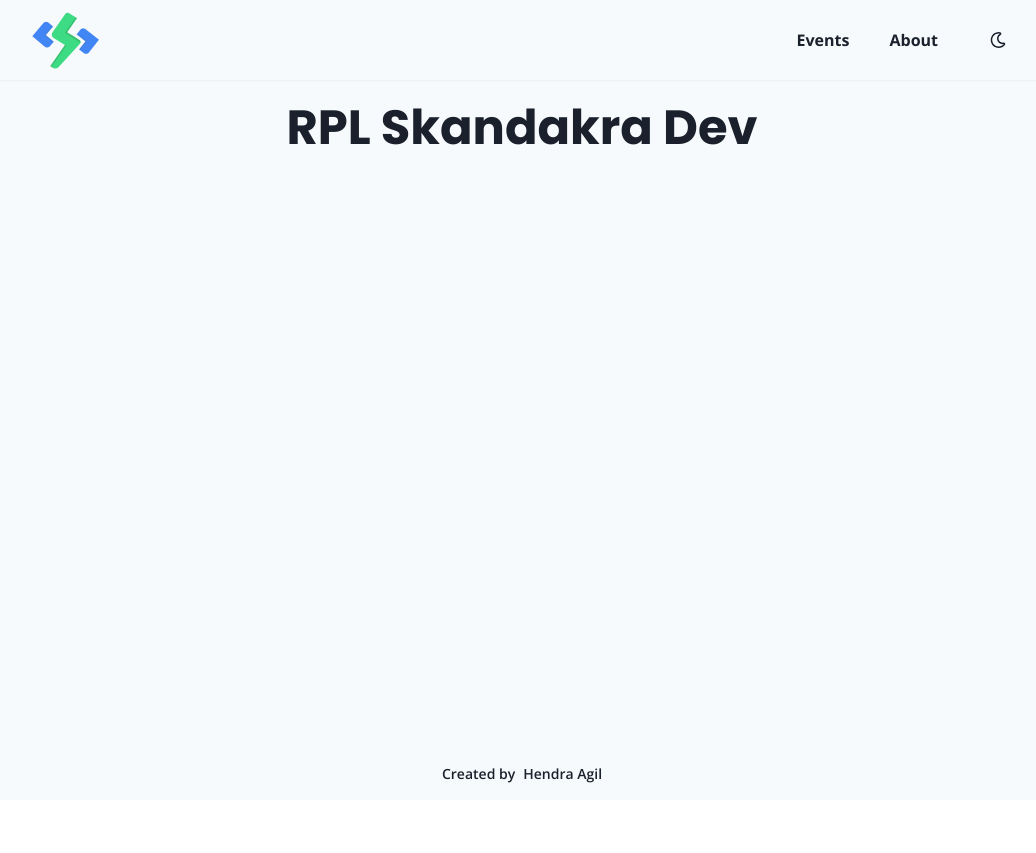
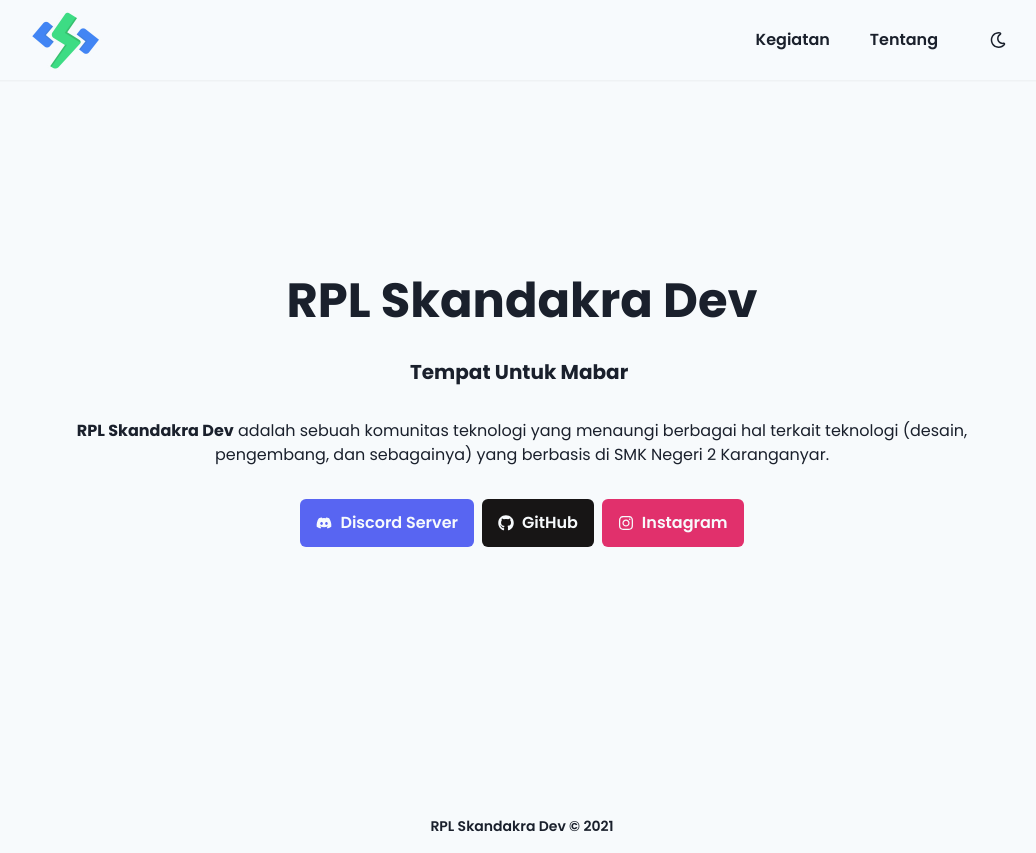
Before and after one commit to rpl-skandakra/website, a Next.js app: page / in a window 1280 px wide. Shown: the whole page, without its empty margins (118-1154 px from the left). Before the commit the page ends 800 px from the top, so only its background shows below. Built offline with nearby package versions, Linux system fonts and the light colour scheme.

Commit message:
feat: homepage finished

```diff
--- a/package.json
+++ b/package.json
@@ -21,7 +21,8 @@
     "nprogress": "^0.2.0",
     "react": "17.0.2",
     "react-dom": "17.0.2",
-    "react-icons": "^4.2.0"
+    "react-icons": "^4.2.0",
+    "react-typical": "^0.1.3"
   },
   "devDependencies": {
     "eslint": "^7.29.0",
--- a/src/components/Footer.js
+++ b/src/components/Footer.js
@@ -1,19 +1,14 @@
-import {
-  HStack,
-  Link,
-  Text,
-  useColorModeValue,
-  VStack,
-} from '@chakra-ui/react';
+import { Text, useColorModeValue, VStack } from '@chakra-ui/react';
 
 const Footer = () => (
-  <VStack py={4} bg={useColorModeValue('gray.50', 'gray.800')}>
-    <HStack fontSize="sm" fontWeight="600">
-      <Text>Created by</Text>
-      <Link href="https://github.com/hendraaagil" isExternal>
-        Hendra Agil
-      </Link>
-    </HStack>
+  <VStack
+    py={4}
+    bg={useColorModeValue('gray.50', 'gray.800')}
+    fontSize="sm"
+    fontWeight="600"
+    transition="background 200ms"
+  >
+    <Text>RPL Skandakra Dev &copy; {new Date().getFullYear()}</Text>
   </VStack>
 );
 
--- a/src/components/PageContainer.js
+++ b/src/components/PageContainer.js
@@ -2,10 +2,13 @@
 
 const PageContainer = ({ children, title }) => (
   <Stack
+    justify="center"
     mx="auto"
-    pt={20}
+    px={8}
+    h="100vh"
     maxW="container.lg"
     bg={useColorModeValue('gray.50', 'gray.800')}
+    transition="background 200ms"
   >
     <Heading as="h1" size="2xl" my={6} textAlign="center">
       {title}
--- /dev/null
+++ b/src/components/SocialButton.js
@@ -0,0 +1,29 @@
+import { Button, useColorModeValue } from '@chakra-ui/react';
+
+const SocialButton = ({ color, icon, label, link }) => {
+  const bgColor = useColorModeValue('gray.50', 'gray.800');
+
+  return (
+    <Button
+      py={6}
+      bg={color}
+      color="gray.50"
+      leftIcon={icon}
+      onClick={() => window.open(link, '_blank', 'noopener, noreferrer')}
+      fontWeight="600"
+      transition="all 0.2s ease-in-out"
+      _focus={{
+        bg: bgColor,
+        color,
+        transform: 'scale(0.96)',
+      }}
+      _hover={{
+        transform: 'scale(0.96)',
+      }}
+    >
+      {label}
+    </Button>
+  );
+};
+
+export default SocialButton;
--- a/src/components/nav/NavLink.js
+++ b/src/components/nav/NavLink.js
@@ -6,7 +6,7 @@
     <Text
       as="a"
       onClick={onClose}
-      fontWeight="700"
+      fontWeight="600"
       textAlign="center"
       transition="all 0.2s ease-in-out"
       _hover={{
--- a/src/components/nav/Navbar.js
+++ b/src/components/nav/Navbar.js
@@ -15,6 +15,7 @@
     mx="auto"
     w="full"
     shadow="sm"
+    transition="background 200ms"
     zIndex="docked"
     sx={{
       background: useColorModeValue(
--- a/src/data/navlinks.json
+++ b/src/data/navlinks.json
@@ -1,4 +1,4 @@
 [
-  { "name": "Events", "url": "/events" },
-  { "name": "About", "url": "/about" }
+  { "name": "Kegiatan", "url": "/kegiatan" },
+  { "name": "Tentang", "url": "/tentang" }
 ]
--- a/src/pages/_document.js
+++ b/src/pages/_document.js
@@ -16,7 +16,7 @@
 
           <link rel="preconnect" href="https://fonts.gstatic.com" />
           <link
-            href="https://fonts.googleapis.com/css2?family=Open+Sans:wght@400;600;700&family=Poppins:wght@400;500;600;700&display=swap"
+            href="https://fonts.googleapis.com/css2?family=Poppins:wght@400;500;600;700&display=swap"
             rel="stylesheet"
           />
         </Head>
--- a/src/pages/index.js
+++ b/src/pages/index.js
@@ -1,5 +1,59 @@
+import { Box, Stack, Text } from '@chakra-ui/react';
+import { FaDiscord, FaGithub, FaInstagram } from 'react-icons/fa';
+import Typical from 'react-typical';
+
 import PageContainer from '@/components/PageContainer';
+import SocialButton from '@/components/SocialButton';
 
 export default function Home() {
-  return <PageContainer title="RPL Skandakra Dev" />;
+  const types = [
+    'Tempat Untuk Belajar',
+    2500,
+    'Tempat Untuk Mabar',
+    2500,
+    'Tempat Untuk Berbagi',
+    2500,
+    'Tempat Untuk Diskusi',
+    2500,
+  ];
+
+  const socials = [
+    {
+      color: '#5865F2',
+      icon: <FaDiscord />,
+      label: 'Discord Server',
+      link: '/discord',
+    },
+    { color: '#171515', icon: <FaGithub />, label: 'GitHub', link: '/github' },
+    {
+      color: '#E1306C',
+      icon: <FaInstagram />,
+      label: 'Instagram',
+      link: '/instagram',
+    },
+  ];
+
+  return (
+    <PageContainer title="RPL Skandakra Dev">
+      <Box fontSize="xl" fontWeight="700" textAlign="center">
+        <Typical steps={types} loop={Infinity} wrapper="p" />
+      </Box>
+      <Text py={6} textAlign="center">
+        <strong>RPL Skandakra Dev</strong> adalah sebuah komunitas teknologi
+        yang menaungi berbagai hal terkait teknologi (desain, pengembang, dan
+        sebagainya) yang berbasis di SMK Negeri 2 Karanganyar.
+      </Text>
+      <Stack direction="row" w="full" justify="center">
+        {socials.map((social) => (
+          <SocialButton
+            key={social.color}
+            color={social.color}
+            icon={social.icon}
+            label={social.label}
+            link={social.link}
+          />
+        ))}
+      </Stack>
+    </PageContainer>
+  );
 }
--- a/src/styles/styles.js
+++ b/src/styles/styles.js
@@ -13,6 +13,21 @@
           background-color: #3ddc84;
           color: #f7fafc;
         }
+        ::-webkit-scrollbar {
+          width: 14px;
+        }
+        ::-webkit-scrollbar-track {
+          background: ${useColorModeValue('#F7FAFC', '#1A202C')};
+        }
+        ::-webkit-scrollbar-thumb {
+          background: linear-gradient(
+            180deg,
+            rgba(66, 133, 244, 1) 25%,
+            rgba(61, 220, 132, 1) 75%
+          );
+          border-radius: 4px;
+          border: 2px solid ${useColorModeValue('#F7FAFC', '#1A202C')};
+        }
         html {
           scoll-behavior: smooth;
           cursor: default;
@@ -23,6 +38,7 @@
           min-height: 100vh;
           background: ${useColorModeValue('#F7FAFC', '#1A202C')};
           color: ${useColorModeValue('#1A202C', '#F7FAFC')};
+          transition: background 200ms;
         }
       `}
     />
--- a/src/styles/theme.js
+++ b/src/styles/theme.js
@@ -12,7 +12,7 @@
 const theme = extendTheme({
   fonts: {
     heading: `'Poppins', ${defaultTheme.fonts.heading}`,
-    body: `'Open Sans', ${defaultTheme.fonts.body}`,
+    body: `'Poppins', ${defaultTheme.fonts.body}`,
   },
   colors: {
     brand: {
```
Also changed, not shown: public/logo.png, vercel.json (added), 1 other file (tests, documents, lock files or other folders).
